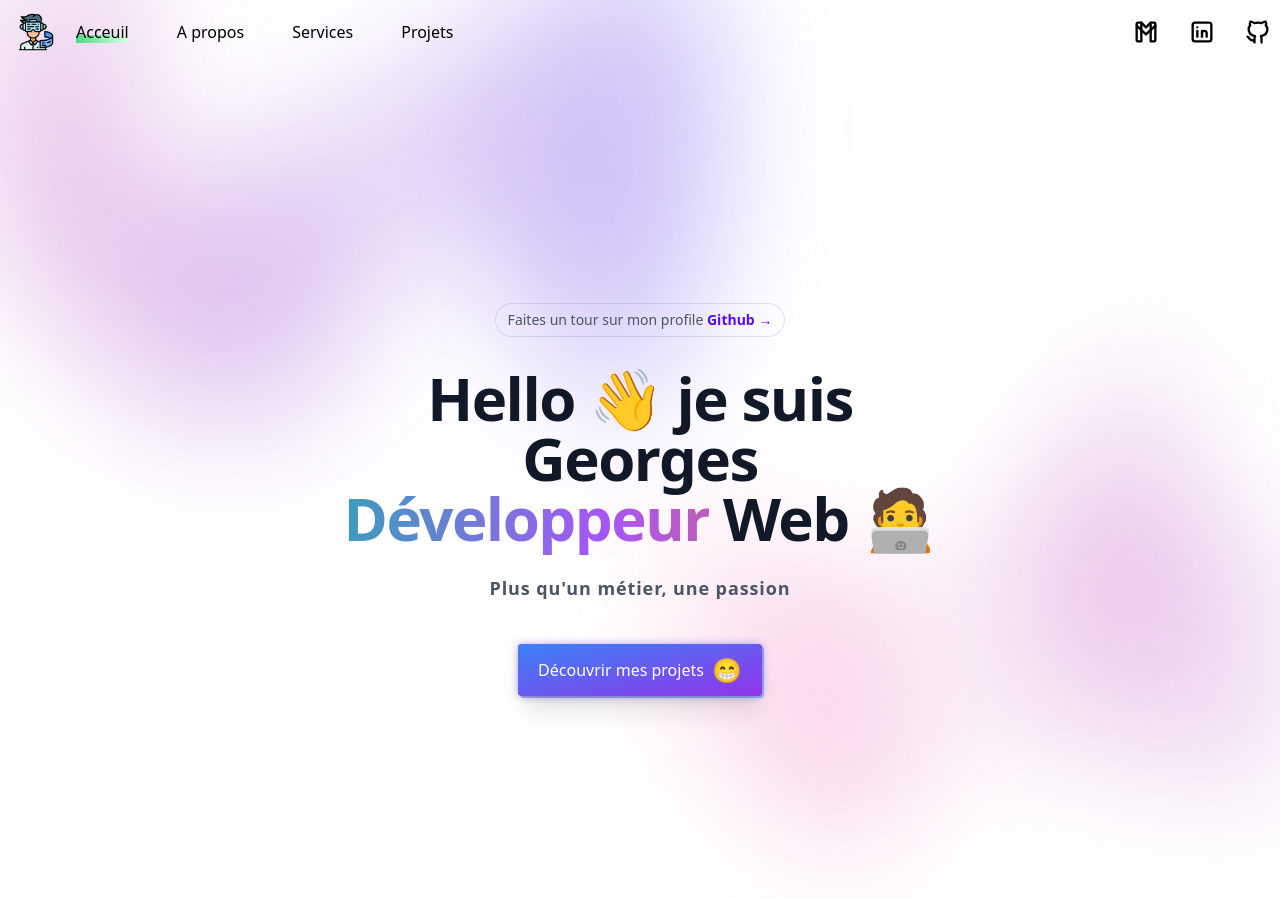
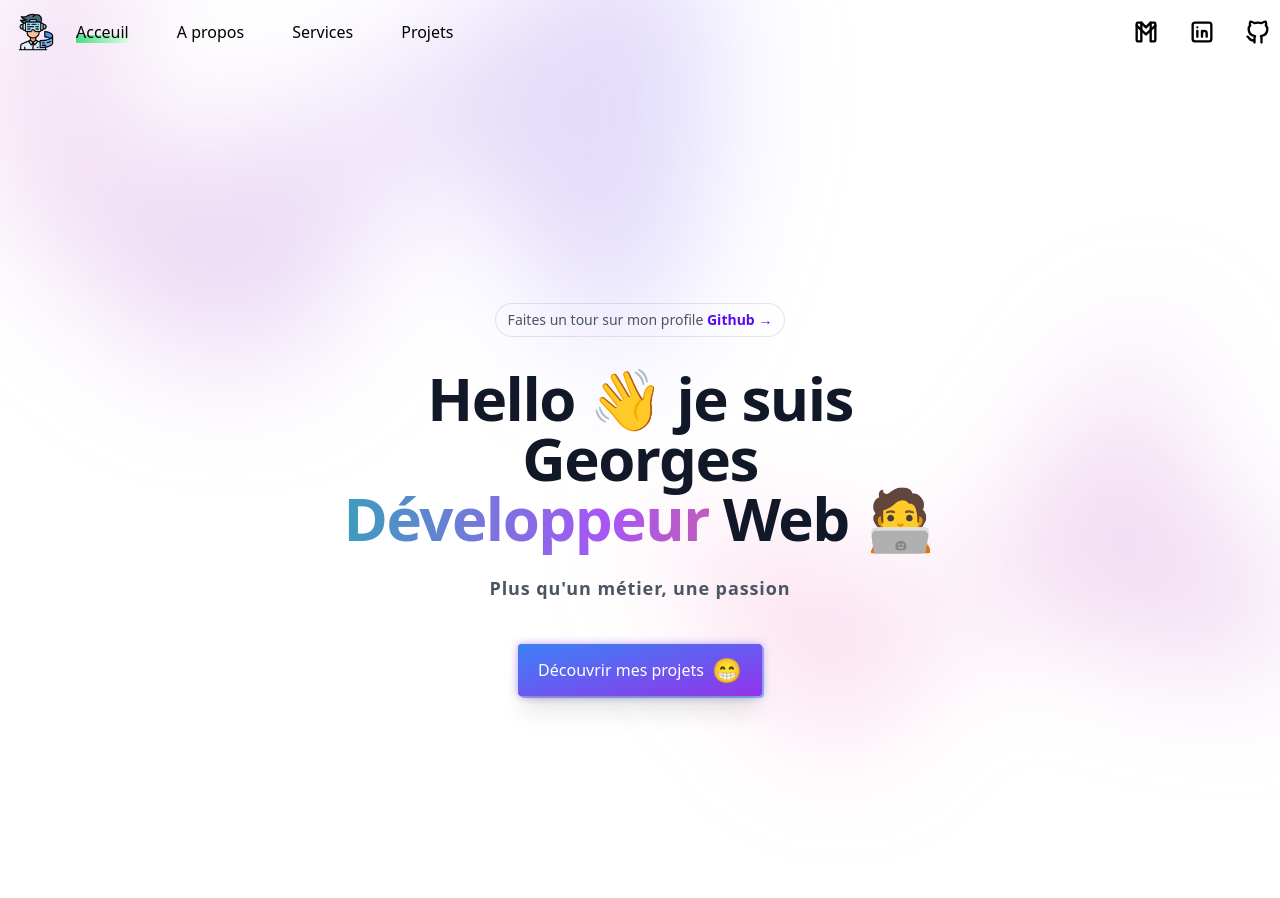
Before and after one commit to N-Georges/portfolio-2023, a Next.js app: page / in a window 1280 px wide. Shown: the top 898 px of the page. Built offline with nearby package versions, Linux system fonts and the light colour scheme.

Commit message:
refactor code

```diff
--- a/src/components/Hero.tsx
+++ b/src/components/Hero.tsx
@@ -15,33 +15,6 @@
   return (
     <section id="hero">
       <div className="relative z-20 px-6 lg:px-8">
-        <div className="absolute inset-x-0 top-[-10rem] -z-10 transform-gpu overflow-hidden blur-3xl sm:top-[-20rem]">
-          <svg
-            className="relative left-[calc(50%-11rem)] -z-10 h-[21.1875rem] max-w-none -translate-x-1/2 rotate-[30deg] sm:left-[calc(50%-30rem)] sm:h-[42.375rem]"
-            viewBox="0 0 1155 678"
-            xmlns="http://www.w3.org/2000/svg"
-          >
-            <path
-              fill="url(#45de2b6b-92d5-4d68-a6a0-9b9b2abad533)"
-              fillOpacity=".3"
-              d="M317.219 518.975L203.852 678 0 438.341l317.219 80.634 204.172-286.402c1.307 132.337 45.083 346.658 209.733 145.248C936.936 126.058 882.053-94.234 1031.02 41.331c119.18 108.451 130.68 295.337 121.53 375.223L855 299l21.173 362.054-558.954-142.079z"
-            />
-            <defs>
-              <linearGradient
-                id="45de2b6b-92d5-4d68-a6a0-9b9b2abad533"
-                x1="1155.49"
-                x2="-78.208"
-                y1=".177"
-                y2="474.645"
-                gradientUnits="userSpaceOnUse"
-              >
-                <stop stopColor="#9089FC" />
-                <stop offset={1} stopColor="#FF80B5" />
-              </linearGradient>
-            </defs>
-          </svg>
-        </div>
-
         <div className="max-w-2xl py-32 mx-auto mt-20 sm:py-48 lg:py-56">
           <div className="hidden sm:mb-8 sm:flex sm:justify-center">
             <motion.div
@@ -114,32 +87,6 @@
             </motion.div>
           </div>
         </div>
-        <div className="absolute inset-x-0 top-[calc(100%-13rem)] -z-10 transform-gpu overflow-hidden blur-3xl sm:top-[calc(100%-45rem)]">
-          <svg
-            className="relative left-[calc(50%+3rem)] h-[21.1875rem] max-w-none -translate-x-1/2 sm:left-[calc(50%+36rem)] sm:h-[42.375rem]"
-            viewBox="0 0 1155 678"
-            xmlns="http://www.w3.org/2000/svg"
-          >
-            <path
-              fill="url(#ecb5b0c9-546c-4772-8c71-4d3f06d544bc)"
-              fillOpacity=".3"
-              d="M317.219 518.975L203.852 678 0 438.341l317.219 80.634 204.172-286.402c1.307 132.337 45.083 346.658 209.733 145.248C936.936 126.058 882.053-94.234 1031.02 41.331c119.18 108.451 130.68 295.337 121.53 375.223L855 299l21.173 362.054-558.954-142.079z"
-            />
-            <defs>
-              <linearGradient
-                id="ecb5b0c9-546c-4772-8c71-4d3f06d544bc"
-                x1="1155.49"
-                x2="-78.208"
-                y1=".177"
-                y2="474.645"
-                gradientUnits="userSpaceOnUse"
-              >
-                <stop stopColor="#9089FC" />
-                <stop offset={1} stopColor="#FF80B5" />
-              </linearGradient>
-            </defs>
-          </svg>
-        </div>
       </div>
     </section>
   );
--- a/src/components/navbar.tsx
+++ b/src/components/navbar.tsx
@@ -34,10 +34,11 @@
   const [isOpen, setOpen] = useState(false);
   const router = useRouter();
   const currentRoute = router.pathname;
+
   const toggle = () => setOpen(!isOpen);
+
   return (
     <div className="fixed inset-x-0 top-0 z-50 flex flex-row justify-between bg-transparent navbar">
-      {/* web navbar */}
       <div className="gap-5 navbar-center">
         <h1 className="text-3xl cursor-pointer md:flex">
           <Link
@@ -78,7 +79,6 @@
       <BottomTab />
 
       <div className="navbar-end">
-        {/* mobile social media */}
         <div onClick={toggle} className="dropdown dropdown-end md:hidden">
           <label tabIndex={0} className="btn btn-ghost btn-circle">
             <TbDotsVertical className="w-6 h-6 " />
@@ -104,7 +104,6 @@
           </ul>
         </div>
 
-        {/* web social media */}
         <div className="hidden space-x-7 md:inline-flex">
           {social.map((item) => (
             <Link
```
